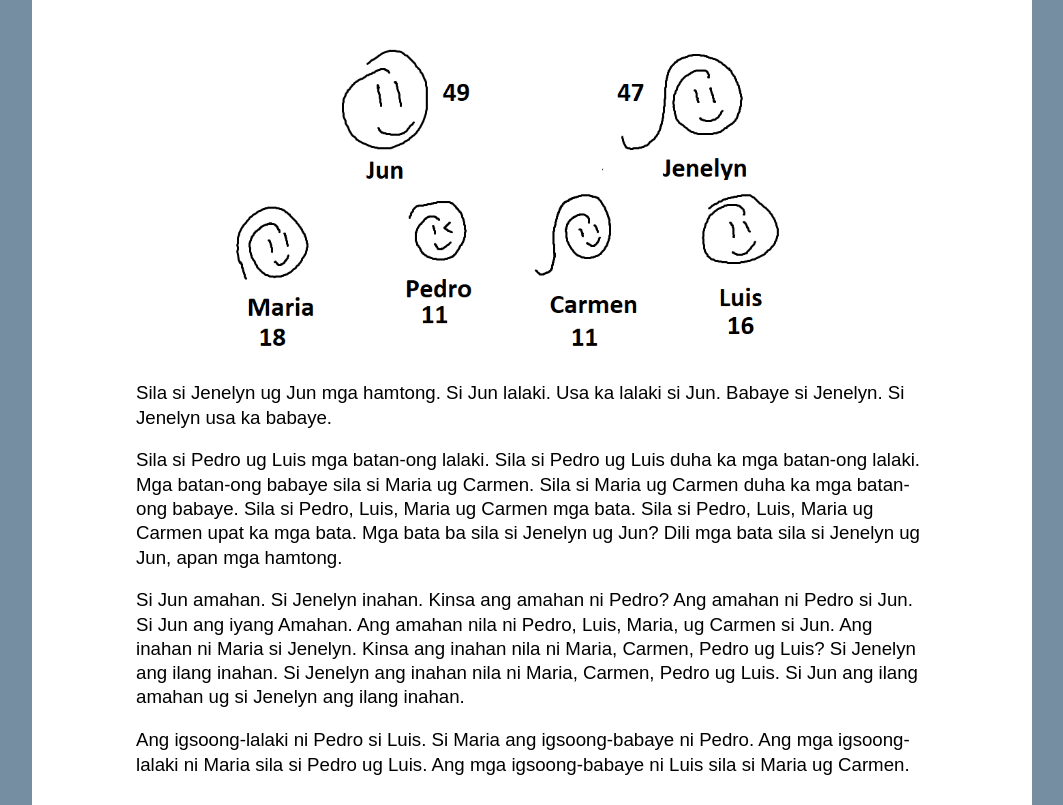
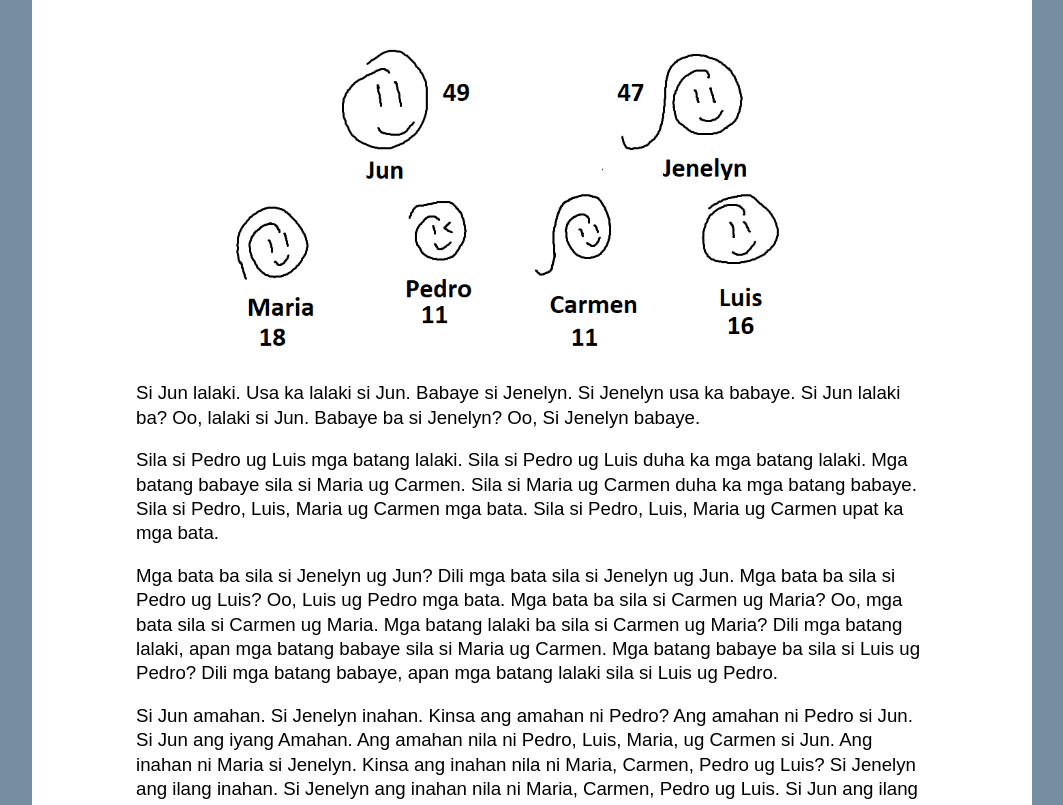
Before and after one commit to ErPang97/ComprehensibleCebuanoProject, a plain HTML site: page angpamilya.html in a window 1280 px wide. Shown: the part 131-936 px from the top of the page, without its empty margins (108-1171 px from the left). Drawn offline with Linux system fonts and the light colour scheme.

Commit message:
edited the README.md for formatting and updates, and also adding a test page for new features...

```diff
--- a/angpamilya.html
+++ b/angpamilya.html
@@ -27,14 +27,20 @@
                 <img class="wide" src="images/angpamilya.png" alt="Ang Pamilya">
                 <div class="wide" >
                     <p>
-                        Sila si Jenelyn ug Jun mga hamtong. Si Jun lalaki. Usa ka lalaki
-                        si Jun. Babaye si Jenelyn. Si Jenelyn usa ka babaye.</p>
+                        Si Jun lalaki. Usa ka lalaki si Jun. Babaye si Jenelyn. Si Jenelyn usa ka babaye.
+                        Si Jun lalaki ba? Oo, lalaki si Jun. Babaye ba si Jenelyn? Oo, Si Jenelyn babaye.</p>
                     <p>
-                        Sila si Pedro ug Luis mga batan-ong lalaki. Sila si Pedro ug Luis duha ka mga batan-ong
-                        lalaki. Mga batan-ong babaye sila si Maria ug Carmen. Sila si Maria ug Carmen duha ka
-                        mga batan-ong babaye. Sila si Pedro, Luis, Maria ug Carmen mga bata. Sila si Pedro, Luis,
-                        Maria ug Carmen upat ka mga bata. Mga bata ba sila si Jenelyn ug Jun? Dili mga bata sila
-                        si Jenelyn ug Jun, apan mga hamtong.
+                        Sila si Pedro ug Luis mga batang lalaki. Sila si Pedro ug Luis duha ka mga batang
+                        lalaki. Mga batang babaye sila si Maria ug Carmen. Sila si Maria ug Carmen duha ka
+                        mga batang babaye. Sila si Pedro, Luis, Maria ug Carmen mga bata. Sila si Pedro, Luis,
+                        Maria ug Carmen upat ka mga bata. </p>
+                    <p>
+                        Mga bata ba sila si Jenelyn ug Jun? Dili mga bata sila
+                        si Jenelyn ug Jun. Mga bata ba sila si Pedro ug Luis? Oo, Luis ug Pedro mga bata. Mga bata
+                        ba sila si Carmen ug Maria? Oo, mga bata sila si Carmen ug Maria. Mga batang lalaki ba
+                        sila si Carmen ug Maria? Dili mga batang lalaki, apan mga batang babaye sila si Maria ug
+                        Carmen. Mga batang babaye ba sila si Luis ug Pedro? Dili mga batang babaye, apan mga
+                        batang lalaki sila si Luis ug Pedro.
                     </p>
                     <p>
                         Si Jun amahan. Si Jenelyn inahan. Kinsa ang amahan ni Pedro? Ang amahan ni Pedro si Jun.
@@ -44,9 +50,10 @@
                         Si Jun ang ilang amahan ug si Jenelyn ang ilang inahan.
                     </p>
                     <p>
-                        Ang igsoong-lalaki ni Pedro si Luis. Si Maria ang igsoong-babaye ni Pedro. Ang mga
-                        igsoong-lalaki ni Maria sila si Pedro ug Luis. Ang mga igsoong-babaye ni Luis sila
-                        si Maria ug Carmen.
+                        Ang igsoon nga lalaki ni Pedro si Luis. Si Maria ang igsoon nga babaye ni Pedro. Ang mga
+                        igsoon nga lalaki ni Maria sila si Pedro ug Luis. Ang mga igsoon nga babaye ni Luis sila
+                        si Maria ug Carmen. Kinsa ang igsoon nga lalaki ni Luis? Si Pedro ang igsoon nga lalaki
+                        ni Luis. Kinsa ang igsoon nga babaye ni Carmen? Ang igsoon nga babaye ni Carmen si Maria.
                     </p>
                 </div>
             </div>
```
Also changed, not shown: test-page-for-new-feature.html (added, +40 -0 lines), 1 other file.
